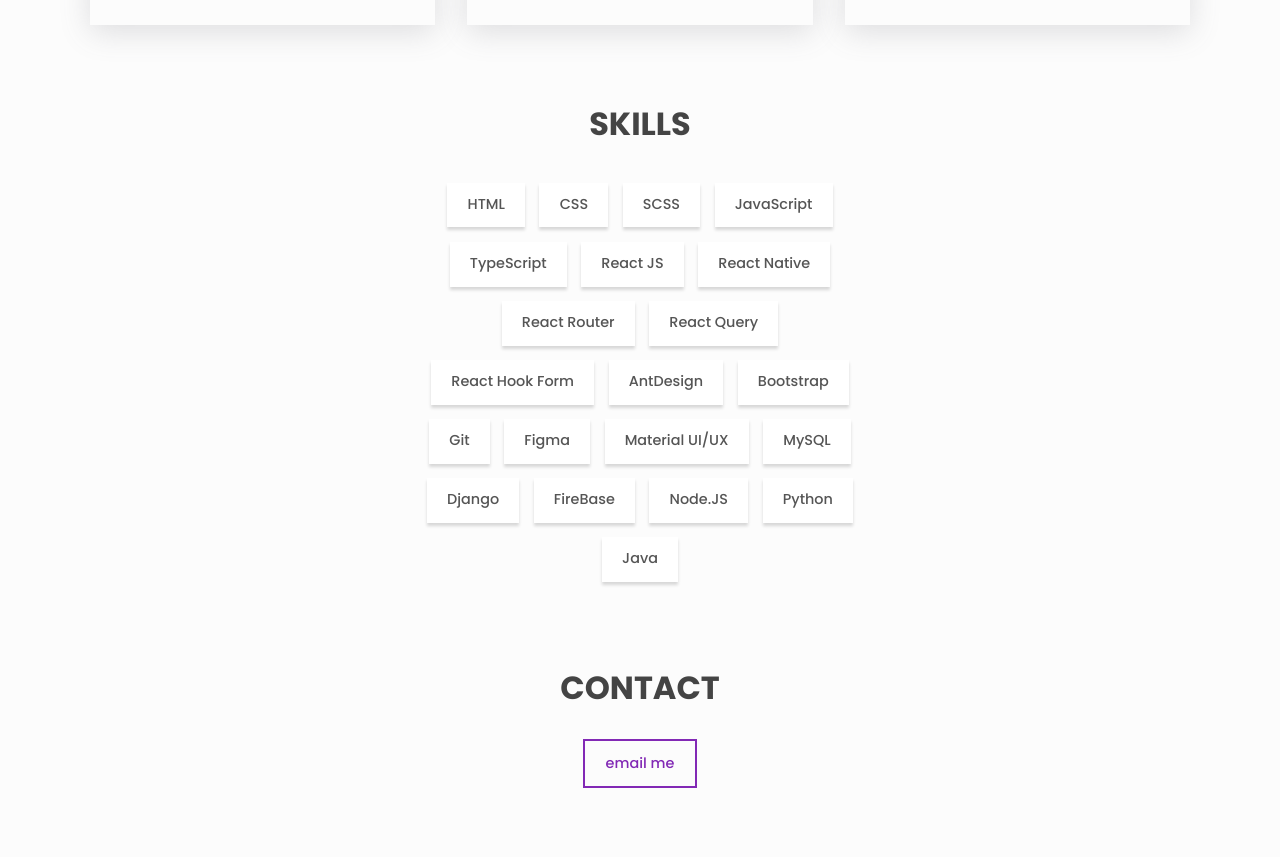
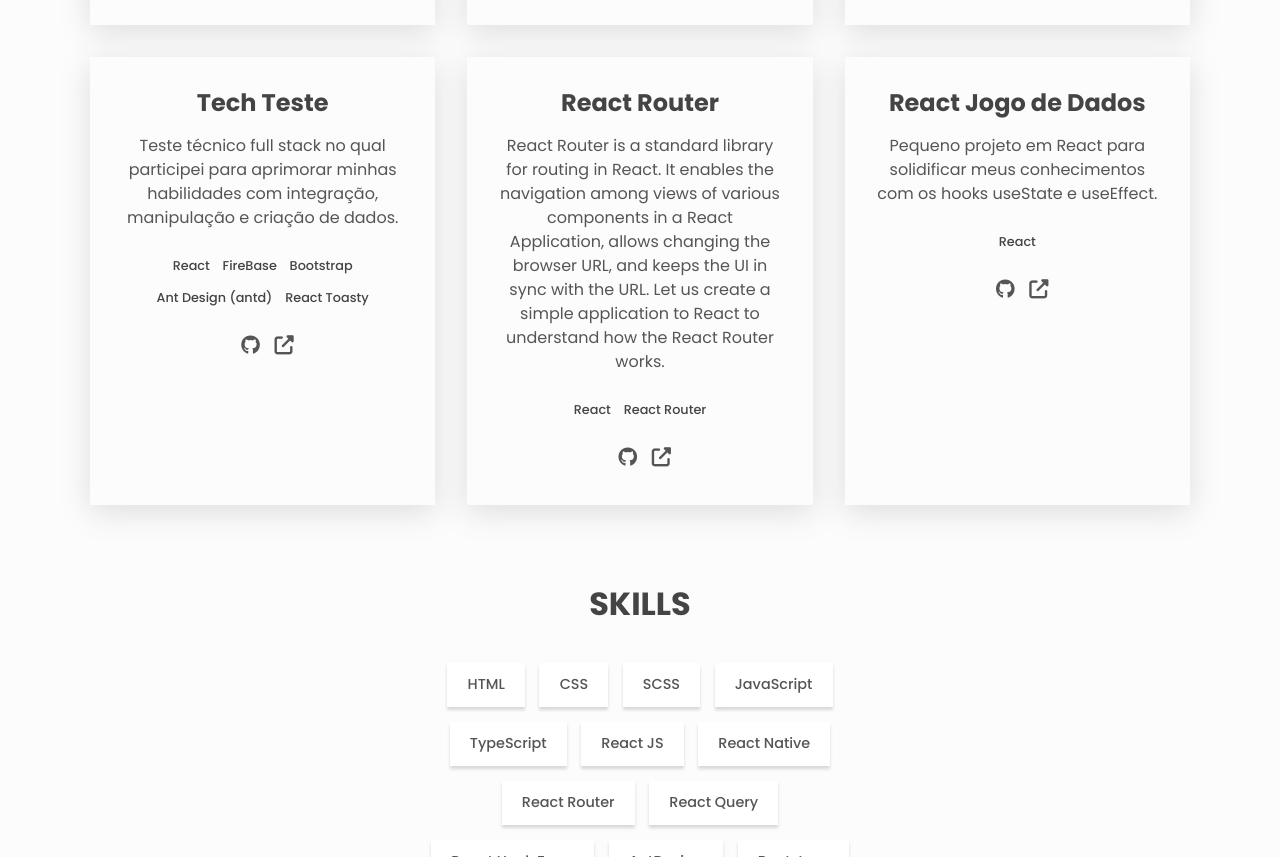
Before and after one commit to AgedAnna/portfolio, a plain HTML site: page index.html in a window 1280 px wide. Shown: the part 1580-2437 px from the top of the page. Drawn offline with Linux system fonts and the light colour scheme.

Commit message:
feat: add news projects

```diff
--- a/index.html
+++ b/index.html
@@ -69,10 +69,7 @@
         </p>
 
         <div class="about__contact center">
-          <a
-            href="Currículo.pdf"
-            download="CurriculoAnnaBeatryz.pdf"
-          >
+          <a href="Currículo.pdf" download="CurriculoAnnaBeatryz.pdf">
             <span class="btn btn--outline">Resume</span>
           </a>
 
@@ -272,6 +269,89 @@
               <i aria-hidden="true" class="fas fa-external-link-alt"></i>
             </a>
           </div>
+          <div class="project">
+            <h3>Tech Teste</h3>
+            <p class="project__description">
+              Teste técnico full stack no qual participei para aprimorar minhas
+              habilidades com integração, manipulação e criação de dados.
+            </p>
+            <ul class="project__stack">
+              <li class="project__stack-item">React</li>
+              <li class="project__stack-item">FireBase</li>
+              <li class="project__stack-item">Bootstrap</li>
+              <li class="project__stack-item">Ant Design (antd)</li>
+              <li class="project__stack-item">React Toasty</li>
+            </ul>
+
+            <a
+              href="https://github.com/AgedAnna/provaIN8"
+              aria-label="source code"
+              class="link link--icon"
+            >
+              <i aria-hidden="true" class="fab fa-github"></i>
+            </a>
+            <a
+              href="https://prova-in-8.vercel.app/"
+              aria-label="live preview"
+              class="link link--icon"
+            >
+              <i aria-hidden="true" class="fas fa-external-link-alt"></i>
+            </a>
+          </div>
+          <div class="project">
+            <h3>React Router</h3>
+            <p class="project__description">
+              React Router is a standard library for routing in React. It
+              enables the navigation among views of various components in a
+              React Application, allows changing the browser URL, and keeps the
+              UI in sync with the URL. Let us create a simple application to
+              React to understand how the React Router works.
+            </p>
+            <ul class="project__stack">
+              <li class="project__stack-item">React</li>
+              <li class="project__stack-item">React Router</li>
+            </ul>
+
+            <a
+              href="https://github.com/AgedAnna/react-router-actvd"
+              aria-label="source code"
+              class="link link--icon"
+            >
+              <i aria-hidden="true" class="fab fa-github"></i>
+            </a>
+            <a
+              href="https://react-router-actvd.vercel.app/"
+              aria-label="live preview"
+              class="link link--icon"
+            >
+              <i aria-hidden="true" class="fas fa-external-link-alt"></i>
+            </a>
+          </div>
+          <div class="project">
+            <h3>React Jogo de Dados</h3>
+            <p class="project__description">
+              Pequeno projeto em React para solidificar meus conhecimentos com
+              os hooks useState e useEffect.
+            </p>
+            <ul class="project__stack">
+              <li class="project__stack-item">React</li>
+            </ul>
+
+            <a
+              href="https://github.com/AgedAnna/DadoReact"
+              aria-label="source code"
+              class="link link--icon"
+            >
+              <i aria-hidden="true" class="fab fa-github"></i>
+            </a>
+            <a
+              href="https://dado-react.vercel.app/"
+              aria-label="live preview"
+              class="link link--icon"
+            >
+              <i aria-hidden="true" class="fas fa-external-link-alt"></i>
+            </a>
+          </div>
         </div>
       </section>
 
```
